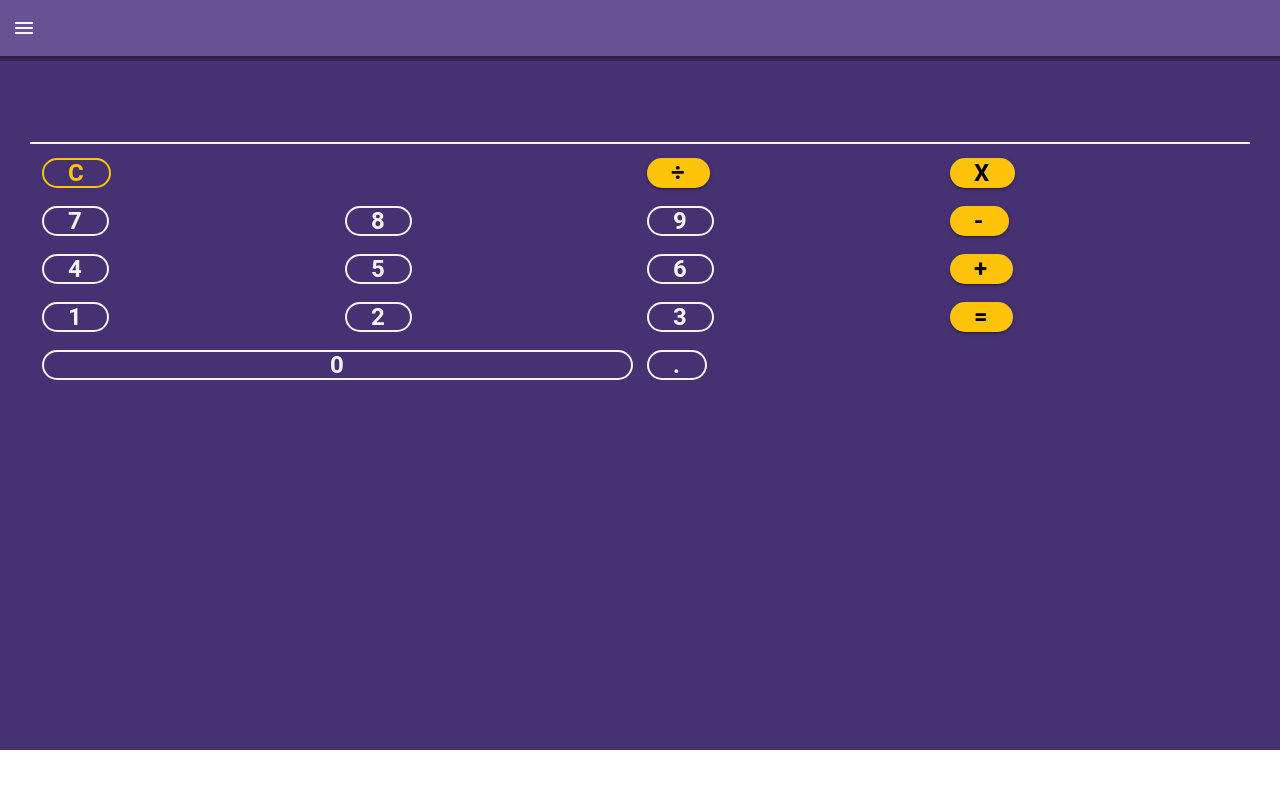
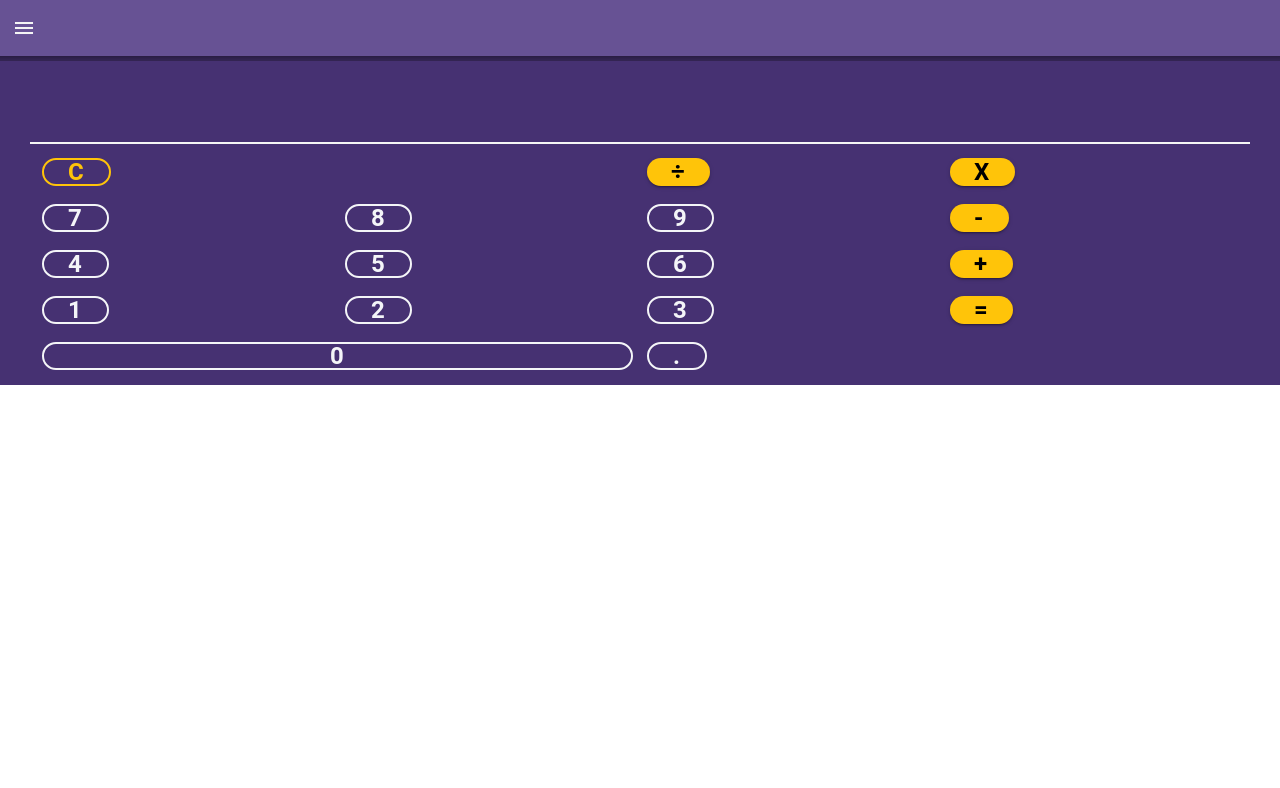
Before and after one commit to mgkdn9/calculator, a React (Create React App) app: page /home in a window 1280 px wide. Shown: the top 788 px of the page. Built offline with nearby package versions, Linux system fonts and the light colour scheme.

Commit message:
small changes

```diff
--- a/src/pages/Home.css
+++ b/src/pages/Home.css
@@ -64,10 +64,12 @@
 
 @media screen and (orientation:landscape){
   .header {
-    min-height: 0px;
+    min-height: 0;
   }
   .main {
     padding-top: 1px;
+    padding-bottom: 1px;
+    min-height: 0;
     /* text-align: center; */
   }
   .running-total {
@@ -82,7 +84,7 @@
     height: 5px;
   }
   .ionButton {
-    height: 30px;
+    height: 28px;
   }
   .knotch {
     display: none;
```
Also changed, not shown: 1 other file (tests, documents, lock files or other folders).
